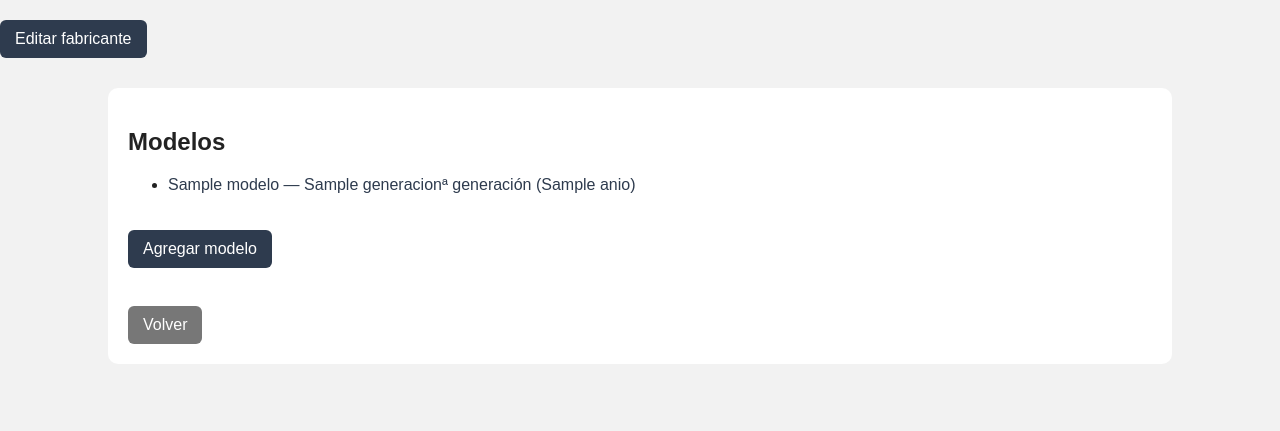
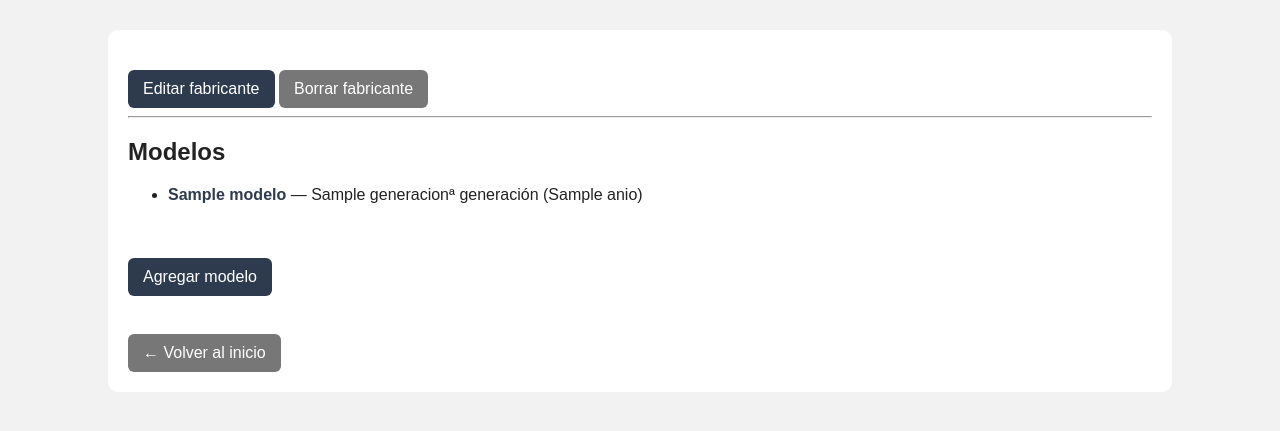
Before and after one commit to antorodriamveg/mi_wiki, a Flask app: page /fabricante/1 in a window 1280 px wide. Shown: the part 120-551 px from the top of the page. Run offline with Flask 3, Linux system fonts and the light colour scheme; a database or web service that is not in the repository returns one stand-in record (values such as "Sample title"); some libraries are stand-ins or nearby versions.

Commit message:
Agrego borrar fabricante

```diff
--- a/templates/fabricante.html
+++ b/templates/fabricante.html
@@ -4,29 +4,63 @@
     <title>{{ fabricante[1] }}</title>
     <link rel="stylesheet" href="{{ url_for('static', filename='style.css') }}">
 </head>
+
 <body>
 
 <header>
     <h1>{{ fabricante[1] }} ({{ fabricante[2] }})</h1>
 </header>
 
-<a href="/fabricante/editar/{{ fabricante[0] }}" class="boton">Editar fabricante</a>
 <div class="container">
+
+    <a href="/fabricante/editar/{{ fabricante[0] }}" class="boton">
+         Editar fabricante
+    </a>
+
+    <a href="/fabricante/borrar/{{ fabricante[0] }}"
+       class="boton-secundario"
+       onclick="return confirm('¿Seguro que deseas borrar este fabricante?');">
+         Borrar fabricante
+    </a>
+
+    <hr>
+
     <h2>Modelos</h2>
+
+    {% if modelos %}
 
     <ul class="lista">
         {% for modelo in modelos %}
             <li>
+
                 <a href="/modelo/{{ modelo[0] }}">
-                    {{ modelo[1] }} — {{ modelo[3] }}ª generación ({{ modelo[2] }})
+                    <strong>{{ modelo[1] }}</strong>
                 </a>
+
+                — {{ modelo[3] }}ª generación ({{ modelo[2] }})
+
             </li>
         {% endfor %}
     </ul>
 
-    <a href="/modelo/nuevo/{{ fabricante[0] }}" class="boton">Agregar modelo</a>
+    {% else %}
+
+    <p>No hay modelos cargados todavía.</p>
+
+    {% endif %}
+
+    <br>
+
+    <a href="/modelo/nuevo/{{ fabricante[0] }}" class="boton">
+         Agregar modelo
+    </a>
+
     <br><br>
-    <a href="/" class="boton-secundario">Volver</a>
+
+    <a href="/" class="boton-secundario">
+        ← Volver al inicio
+    </a>
+
 </div>
 
 </body>
```
